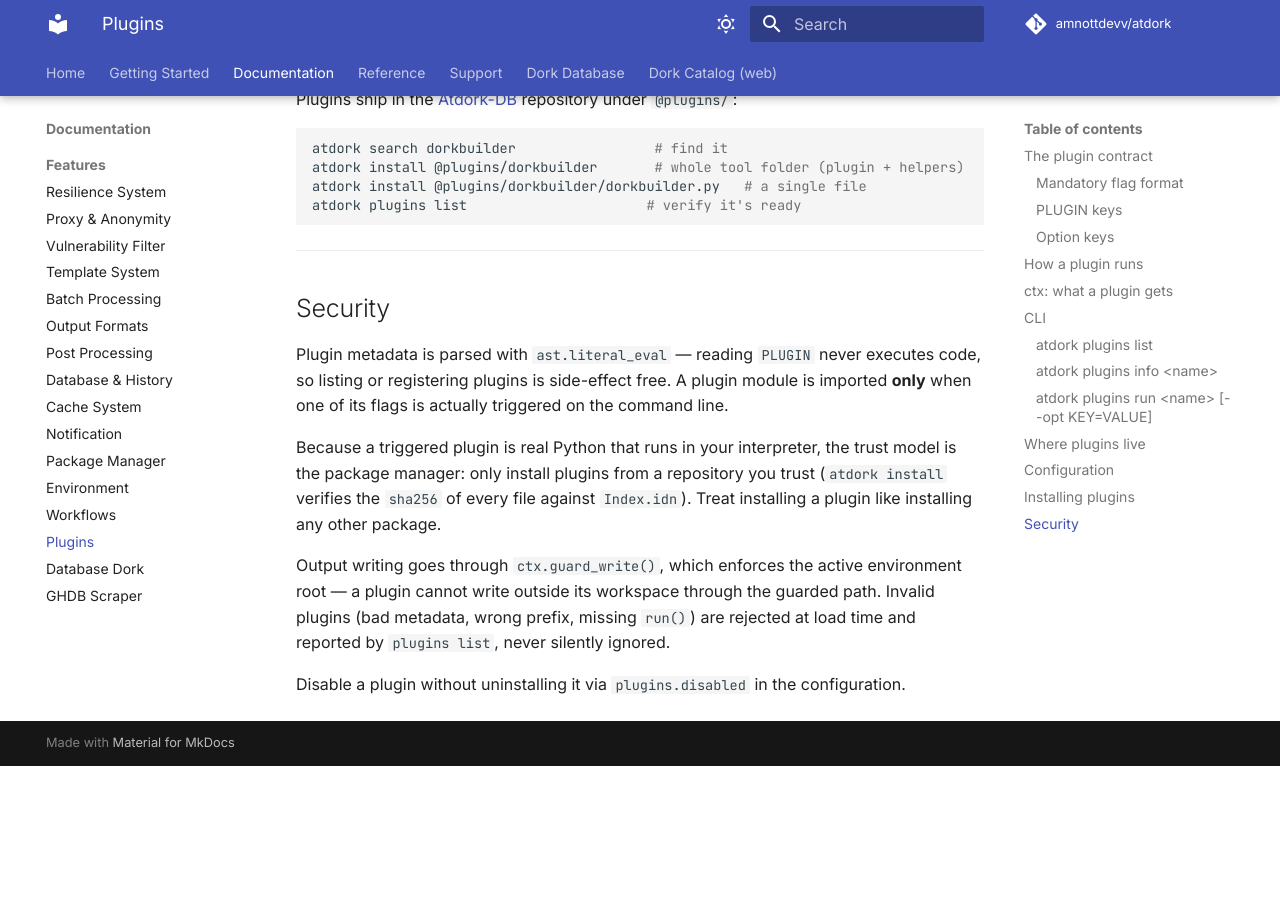
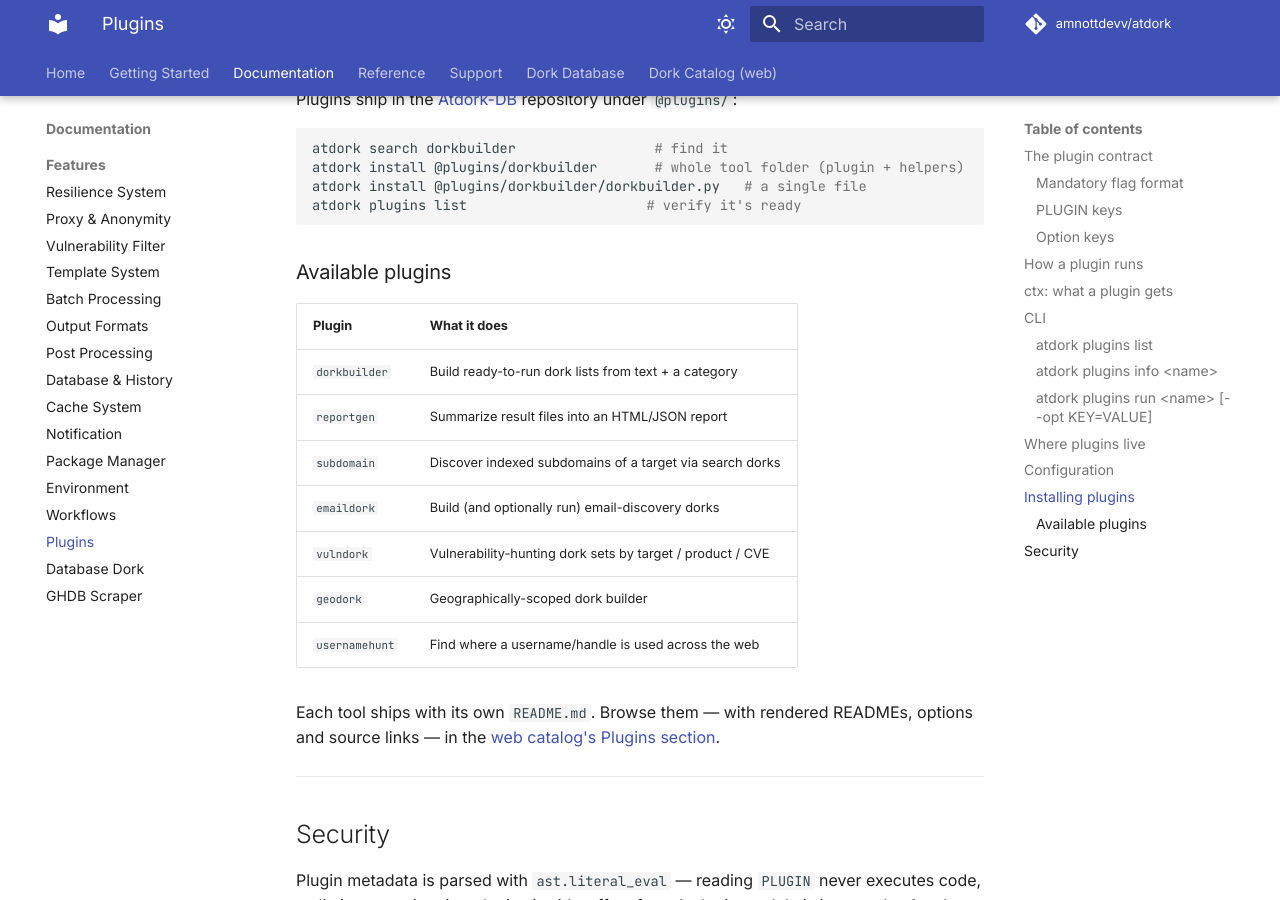
Before and after one commit to amnottdevv/AtDork, an MkDocs documentation site: the page built from docs/features/plugins.md, in a window 1280 px wide and 900 px high, scrolled down 4453 px. Built offline with MkDocs 1.6.1 and Material for MkDocs 9.7.7, drawn with Linux system fonts in a browser that asks for light colours; comment, search, counter and statistics services are not loaded; before the commit the page ends 5219 px from its top, so only the background shows below that.

Commit message:
Docs: list all 7 catalog plugins + refresh package counts (123 dork packages / 31 folders / 7 plugins)

````diff
--- a/docs/features/plugins.md
+++ b/docs/features/plugins.md
@@ -193,6 +193,22 @@
 atdork plugins list                      # verify it's ready
 ```
 
+### Available plugins
+
+| Plugin | What it does |
+|---|---|
+| `dorkbuilder` | Build ready-to-run dork lists from text + a category |
+| `reportgen` | Summarize result files into an HTML/JSON report |
+| `subdomain` | Discover indexed subdomains of a target via search dorks |
+| `emaildork` | Build (and optionally run) email-discovery dorks |
+| `vulndork` | Vulnerability-hunting dork sets by target / product / CVE |
+| `geodork` | Geographically-scoped dork builder |
+| `usernamehunt` | Find where a username/handle is used across the web |
+
+Each tool ships with its own `README.md`. Browse them — with rendered
+READMEs, options and source links — in the
+[web catalog's Plugins section](https://amnottdevv.github.io/Atdork-DB/#/plugins).
+
 ---
 
 ## Security
````
Also changed, not shown: docs/index.md (+1 -1 lines).
